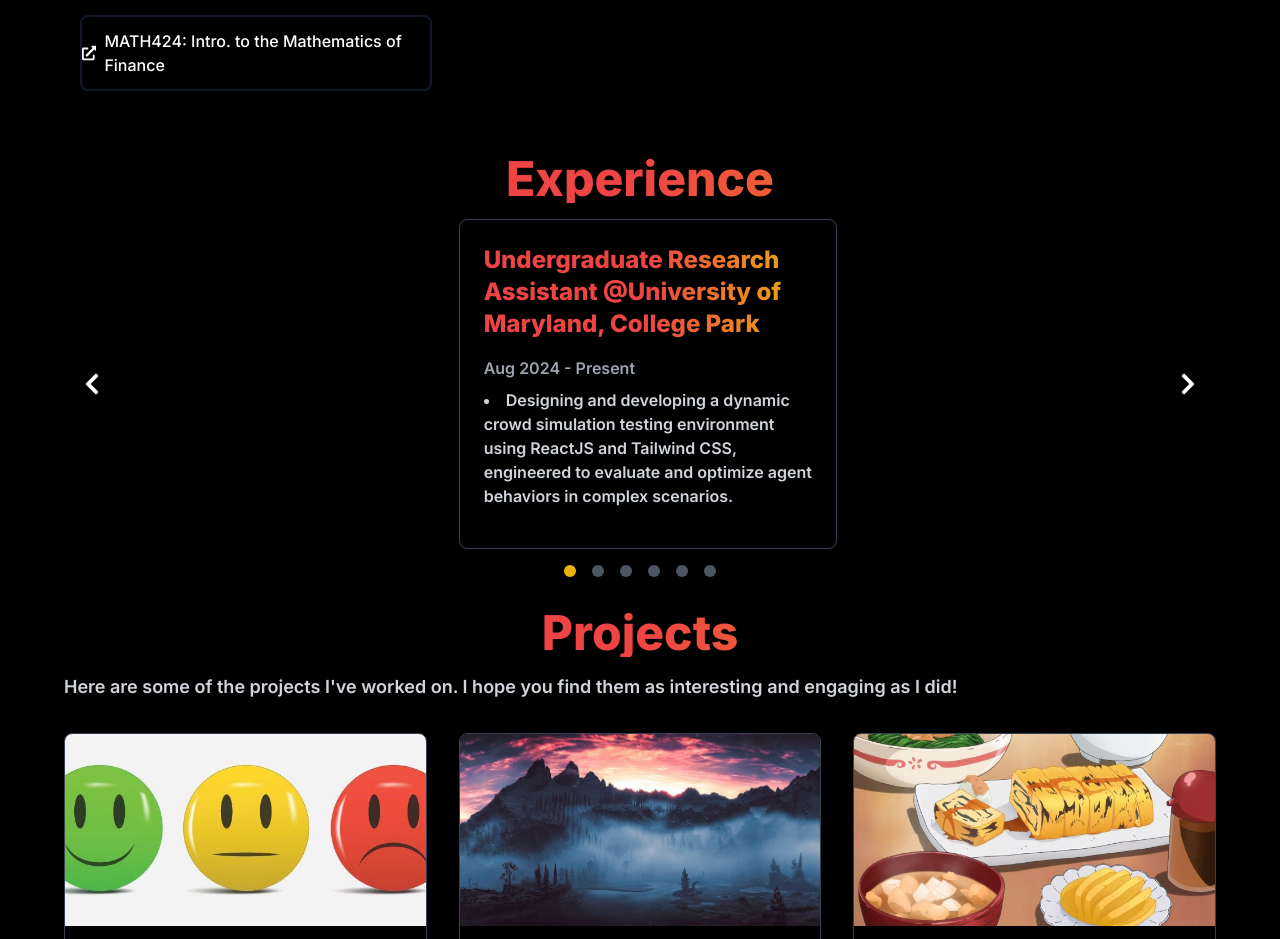
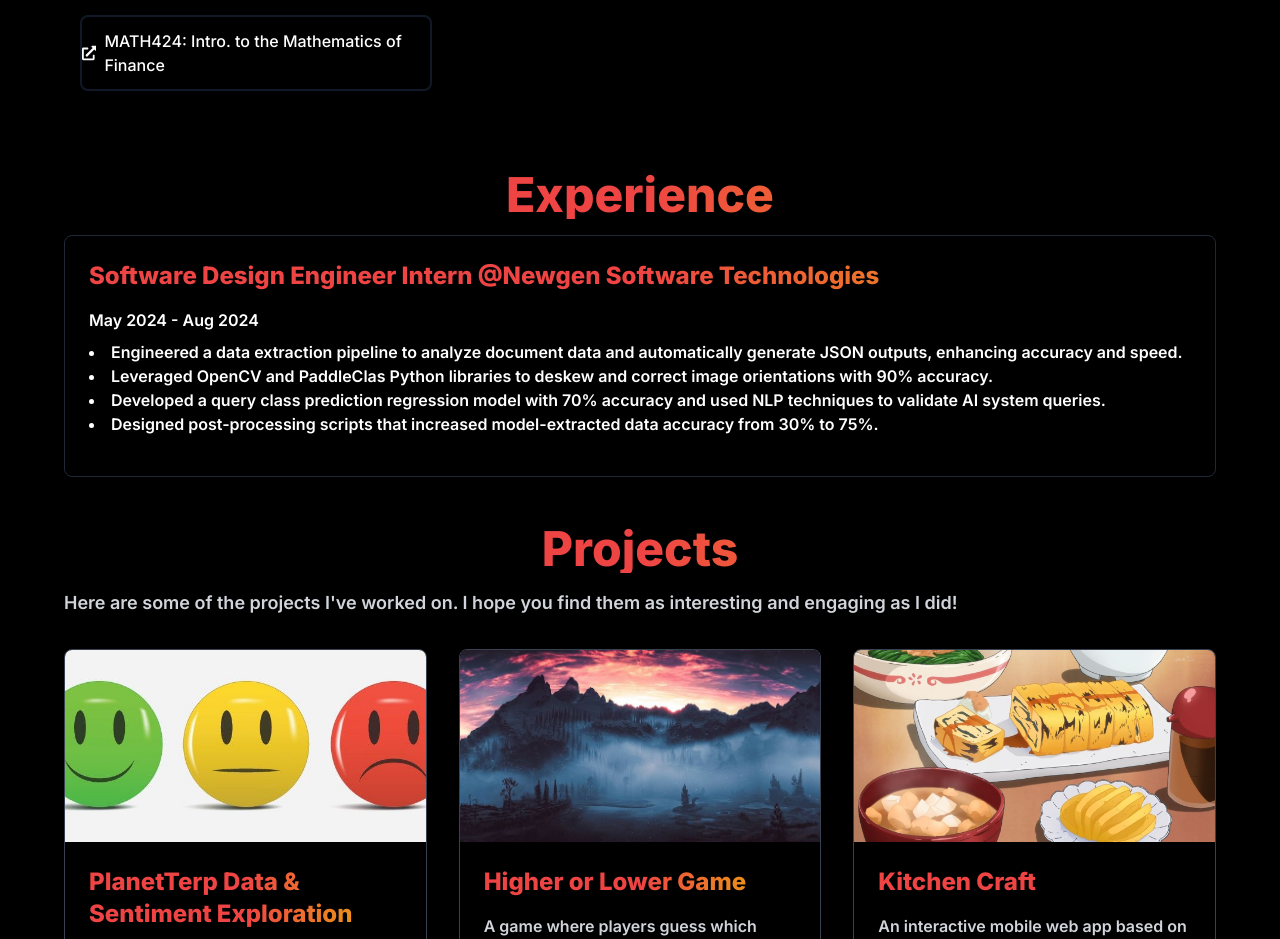
Before and after one commit to Vasu1415/portfolio-vasu, a Next.js app: page / in a window 1280 px wide. Shown: the part 1520-2459 px from the top of the page. Built offline with nearby package versions, Linux system fonts and the light colour scheme.

Commit message:
experience section updation

```diff
--- a/components/Experience.jsx
+++ b/components/Experience.jsx
@@ -1,6 +1,8 @@
 "use client";
-import React, { useState } from 'react';
-import { FaChevronLeft, FaChevronRight, FaExternalLinkAlt } from 'react-icons/fa';
+import React from 'react';
+import useEmblaCarousel from 'embla-carousel-react';
+import Autoplay from 'embla-carousel-autoplay';
+import {FaExternalLinkAlt } from 'react-icons/fa';
 
 const experiences = [
   {
@@ -32,14 +34,6 @@ const experiences = [
     links: [],
   },
   {
-    title: 'Web Developer @RAM CLUB, University Of Maryland, College Park',
-    date: 'Apr 2024 - May 2024',
-    description: [
-      'Collaborated with a team to redesign the UMD Robotics Club website for the ROBOSUB competition, ensuring cross-platform compatibility.',
-    ],
-    links: [],
-  },
-  {
     title: 'Teaching Assistant CMSC250 & CMSC330 @University Of Maryland, College Park',
     date: 'Jan 2023 - May 2024',
     description: [
@@ -65,70 +59,38 @@ const experiences = [
 ];
 
 const ExperienceCarousel = () => {
-  const [currentIndex, setCurrentIndex] = useState(0);
-
-  // Next Slide
-  const nextSlide = () => {
-    setCurrentIndex((prevIndex) =>
-      prevIndex === experiences.length - 1 ? 0 : prevIndex + 1
-    );
-  };
-
-  // Previous Slide
-  const prevSlide = () => {
-    setCurrentIndex((prevIndex) =>
-      prevIndex === 0 ? experiences.length - 1 : prevIndex - 1
-    );
-  };
-
+  const [emblaRef] = useEmblaCarousel({ loop: true, align: 'center' }, [Autoplay()]);
   return (
-    <div className="container mx-auto p-4 bg-black" id="experience">
+    <div className="container mx-auto px-4 py-8 bg-black" id="experience">
       <h2 className="text-5xl text-center text-transparent bg-clip-text bg-gradient-to-r from-red-500 via-red-500 to-yellow-500 mb-4 font-extrabold">
         Experience
       </h2>
-      <div className="relative overflow-hidden">
-        <div className="flex items-center justify-center space-x-4">
-          {/* Left Arrow */}
-          <button
-            onClick={prevSlide}
-            className="absolute left-2 z-10 p-2 bg-transparent rounded-full text-white focus:outline-none"
-          >
-            <FaChevronLeft size={24} />
-          </button>
-
-          {/* Carousel Cards */}
-          <div className="flex space-x-6 overflow-x-auto snap-x snap-mandatory scroll-smooth">
+      <div className="embla">
+        <div className="embla__viewport relative overflow-hidden" ref={emblaRef}>
+          <div className="embla__container flex">
             {experiences.map((experience, index) => (
-              <div
-                key={index}
-                className={`${
-                  index === currentIndex ? 'block' : 'hidden'
-                } min-w-full snap-center transition-all duration-500 ease-in-out transform`}
-              >
-                <div className="flex-shrink-0 w-full lg:w-1/3 mx-auto">
-                  <div className="border border-gray-700 shadow-lg rounded-lg overflow-hidden transition-transform transform">
-                    <div className="p-6">
-                      <h3 className="text-2xl text-transparent bg-clip-text bg-gradient-to-r from-red-500 via-red-500 to-yellow-500 font-extrabold mb-4">
+              <div key={index} className="embla__slide flex-none w-full">
+                <div className="slide-inner p-6 mx-auto border border-gray-800 shadow-lg rounded-lg bg-black">
+                  <h3 className="text-2xl bg-clip-text text-transparent bg-gradient-to-r from-red-500 via-red-500 to-yellow-500 font-extrabold mb-4">
                     {experience.title}
                   </h3>
-                      <p className="text-gray-400 font-semibold mb-2">
+                  <p className="text-white font-semibold mb-2">
                     {experience.date}
                   </p>
-                      <ul className="text-gray-300 font-semibold list-disc list-inside mb-4">
+                  <ul className="text-white font-semibold list-disc list-inside mb-4">
                     {experience.description.map((desc, i) => (
                       <li key={i}>{desc}</li>
                     ))}
                   </ul>
-                      {experience.links && (
-                        <div className="mt-4">
                   {experience.links.map((link, linkIndex) => (
                     <a
                     key={linkIndex}
                     href={link.url}
                     target="_blank"
                     rel="noopener noreferrer"
-                              className="relative inline-flex items-center justify-center p-4 px-6 py-3 overflow-hidden font-medium text-black transition duration-300 ease-out border-2 border-gray-900 rounded-full shadow-md group mb-2 block"
+                    className="relative inline-flex items-center justify-center p-3 px-4 py-2 overflow-hidden font-medium transition-all duration-300 ease-out border-2 border-gray-900 rounded-full shadow-md group bg-black text-white hover:bg-white"
                   >
+                    {/* Background and text transition */}
                     <span className="absolute inset-0 flex items-center justify-center w-full h-full text-black duration-300 -translate-x-full bg-white group-hover:translate-x-0 ease">
                       <FaExternalLinkAlt className="mr-2" />
                       {link.name}
@@ -137,41 +99,16 @@ const ExperienceCarousel = () => {
                       <FaExternalLinkAlt className="mr-2" />
                       {link.name}
                     </span>
-                              <span className="relative invisible font-extrabold">
-                                {link.name}
-                              </span>
+                    {/* Invisible text to maintain the button size */}
+                    <span className="relative invisible">{link.name}</span>
                   </a>
+
                   ))}
-                        </div>
-                      )}
-                    </div>
-                  </div>
                 </div>
               </div>
             ))}
           </div>
-
-          {/* Right Arrow */}
-          <button
-            onClick={nextSlide}
-            className="absolute right-2 z-10 p-2 bg-transparent rounded-full text-white hover:bg-gradient -r from-black to-slate-800 focus:outline-none"
-          >
-            <FaChevronRight size={24} />
-          </button>
         </div>
-      </div>
-
-      {/* Dots Indicators */}
-      <div className="flex justify-center mt-4">
-        {experiences.map((_, idx) => (
-          <span
-            key={idx}
-            onClick={() => setCurrentIndex(idx)}
-            className={`cursor-pointer h-3 w-3 rounded-full mx-2 transition-all duration-500 ease-in-out ${
-              currentIndex === idx ? 'bg-yellow-500' : 'bg-gray-600'
-            }`}
-          />
-        ))}
       </div>
     </div>
   );
--- a/components/Projects.jsx
+++ b/components/Projects.jsx
@@ -18,7 +18,7 @@ const projects = [
     description: 'A game where players guess which video game has more downloads. Choose your level of difficulty with caution!',
     githubLink: 'https://github.com/tomurdi/higherorlower',
     skills: ['Python', 'Flask', 'Tailwind CSS'],
-    liveDemo: 'https://higherorlowergame.vercel.app/'
+    liveDemo: 'https://higherorlowergame-vasu-mittals-projects-656b9b20.vercel.app/'
   },
   {
     name: 'Kitchen Craft',
--- a/package.json
+++ b/package.json
@@ -10,7 +10,8 @@
   },
   "dependencies": {
     "@heroicons/react": "^2.1.3",
-    "embla-carousel-react": "^8.1.3",
+    "embla-carousel-autoplay": "^8.3.0",
+    "embla-carousel-react": "^8.3.0",
     "next": "14.2.3",
     "npm": "^10.8.1",
     "react": "^18.3.1",
```
Also changed, not shown: 1 other file (tests, documents, lock files or other folders). Lines whose indentation alone changed are shown as unchanged.
